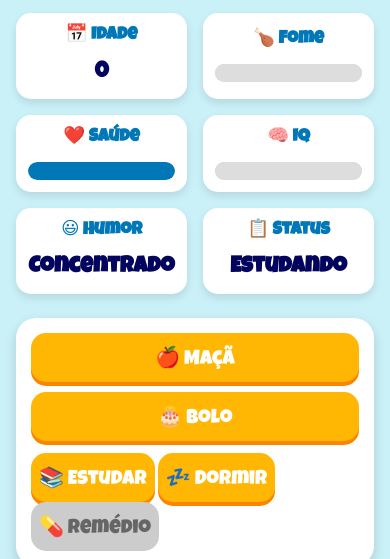
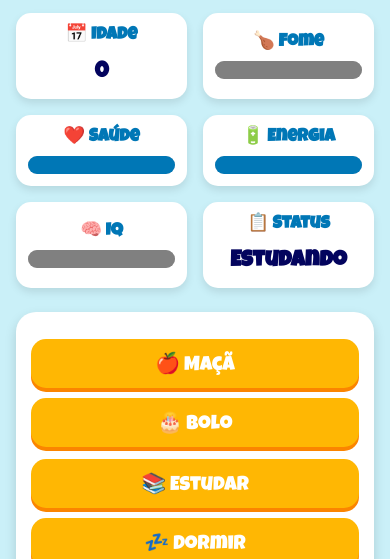
Before and after one commit to djulidjuli/DinoTamagotchi, a plain HTML site: page index.html in a window 390 px wide. Both pictures are taken after a click on the button "📚 Estudar". Shown: the part 285-844 px from the top of the page. Drawn offline with Linux system fonts and the light colour scheme.

Commit message:
Update index.html

```diff
--- a/index.html
+++ b/index.html
@@ -4,286 +4,123 @@
   <meta charset="UTF-8" />
   <meta name="viewport" content="width=device-width, initial-scale=1" />
   <title>Dino Tamagochi</title>
-
-  <!-- Fonte Luckiest Guy -->
   <link href="https://fonts.googleapis.com/css2?family=Luckiest+Guy&display=swap" rel="stylesheet" />
-
   <style>
-    * {
-      box-sizing: border-box;
+    * { box-sizing: border-box; }
+    body {
+      margin: 0; padding: 0 1rem 1rem;
+      font-family: 'Luckiest Guy', cursive;
+      background: #caf0f8; color: #023e8a;
+      display: flex; flex-direction: column; align-items: center;
+      min-height: 100vh; user-select: none;
     }
-
-    body {
-      margin: 0;
-      padding: 0 1rem 1rem;
-      font-family: 'Luckiest Guy', cursive;
-      background: #caf0f8;
-      color: #023e8a;
-      display: flex;
-      flex-direction: column;
-      align-items: center;
-      min-height: 100vh;
-      user-select: none;
-    }
-
-    h1 {
-      margin-bottom: 1rem;
-      font-size: 2.5rem;
-      color: #03045e;
-      text-align: center;
-    }
-
-    /* Pet */
-    .pet-container {
-      position: relative;
-      margin-bottom: 1rem;
-      width: 150px;
-      height: 150px;
-    }
-
-    #pet {
-      font-size: 120px;
-      text-align: center;
-      cursor: pointer;
-      user-select: none;
-      transition: transform 0.5s ease;
-    }
-
-    #emotion {
-      position: absolute;
-      top: 5px;
-      right: 5px;
-      font-size: 40px;
-      pointer-events: none;
-      user-select: none;
-    }
-
-    /* Painel de status */
+    h1 { margin-bottom: 1rem; font-size: 2.5rem; color: #03045e; text-align: center; }
+    .pet-container { position: relative; margin-bottom: 1rem; width: 150px; height: 150px; }
+    #pet { font-size: 120px; text-align: center; cursor: pointer; user-select: none; transition: transform 0.5s ease; }
+    #emotion { position: absolute; top: 5px; right: 5px; font-size: 40px; pointer-events: none; }
     .info-grid {
       display: grid;
       grid-template-columns: repeat(auto-fit, minmax(120px, 1fr));
-      gap: 16px;
-      width: 100%;
-      max-width: 480px;
-      margin-bottom: 1.5rem;
+      gap: 16px; width: 100%; max-width: 480px; margin-bottom: 1.5rem;
     }
-
     .info-box {
-      background: #ffffff;
-      border-radius: 15px;
+      background: #ffffff; border-radius: 15px;
       box-shadow: 0 4px 8px rgba(0,0,0,0.1);
-      padding: 12px;
-      text-align: center;
-      font-size: 1.2rem;
-      line-height: 1.3;
-      user-select: none;
-      display: flex;
-      flex-direction: column;
-      justify-content: center;
+      padding: 12px; text-align: center;
+      font-size: 1.2rem; line-height: 1.3;
+      display: flex; flex-direction: column; justify-content: center;
     }
-
-    .info-box span.label {
-      font-weight: bold;
-      font-size: 1.1rem;
-      margin-bottom: 6px;
-      color: #0077b6;
-    }
-
-    .info-box span.value {
-      font-weight: 600;
-      font-size: 1.4rem;
-      margin-top: 4px;
-      color: #03045e;
-    }
-
-    /* Barras de progresso customizadas */
+    .info-box span.label { font-weight: bold; font-size: 1.1rem; margin-bottom: 6px; color: #0077b6; }
+    .info-box span.value { font-weight: 600; font-size: 1.4rem; margin-top: 4px; color: #03045e; }
     progress {
-      width: 100%;
-      height: 18px;
-      border-radius: 12px;
-      overflow: hidden;
-      -webkit-appearance: none;
-      appearance: none;
-      background: #ddd;
-      margin-top: 6px;
+      width: 100%; height: 18px; border-radius: 12px;
+      overflow: hidden; background: #ddd;
       box-shadow: inset 0 2px 5px rgba(0,0,0,0.1);
     }
-    progress::-webkit-progress-bar {
-      background-color: #ddd;
-      border-radius: 12px;
+    progress::-webkit-progress-value { background-color: #0077b6; transition: width 0.4s ease; }
+    progress::-moz-progress-bar { background-color: #0077b6; transition: width 0.4s ease; }
+    .actions {
+      width: 100%; max-width: 480px;
+      background: #ffffff; border-radius: 20px;
+      box-shadow: 0 5px 12px rgba(0,0,0,0.15);
+      padding: 15px; margin-bottom: 1.5rem;
     }
-    progress::-webkit-progress-value {
-      border-radius: 12px;
-      background-color: #0077b6;
-      transition: width 0.4s ease;
+    .action-row {
+      display: flex; justify-content: space-around; flex-wrap: wrap; gap: 10px; margin-top: 12px;
     }
-    progress::-moz-progress-bar {
-      background-color: #0077b6;
-      border-radius: 12px;
-      transition: width 0.4s ease;
-    }
-
-    /* Ações */
-    .actions {
-      width: 100%;
-      max-width: 480px;
-      background: #ffffff;
-      border-radius: 20px;
-      box-shadow: 0 5px 12px rgba(0,0,0,0.15);
-      padding: 15px;
-      margin-bottom: 1.5rem;
-      user-select: none;
-    }
-
-    .food-buttons {
-      display: flex;
-      justify-content: space-around;
-      margin-bottom: 12px;
-      flex-wrap: wrap;
-      gap: 10px;
-    }
-
-    .food-buttons button, .actions > button {
+    button {
       flex: 1 1 120px;
-      background: #ffb703;
-      border: none;
-      border-radius: 15px;
+      background: #ffb703; border: none; border-radius: 15px;
       box-shadow: 0 4px #fb8500;
-      color: white;
-      font-size: 1.25rem;
+      color: white; font-size: 1.25rem;
       padding: 12px 8px;
       cursor: pointer;
-      transition: background-color 0.3s, transform 0.1s;
       font-family: 'Luckiest Guy', cursive;
-      user-select: none;
-      white-space: nowrap;
-      overflow: hidden;
-      text-overflow: ellipsis;
-      text-align: center;
+      user-select: none; white-space: nowrap; text-align: center;
     }
-
-    .food-buttons button:active, .actions > button:active {
+    button:active {
       background-color: #fb8500;
       transform: translateY(3px);
       box-shadow: 0 2px #c65f00;
     }
-
-    .actions > button:disabled, .food-buttons button:disabled {
-      background-color: #cccccc;
-      box-shadow: none;
-      cursor: not-allowed;
-      color: #666666;
+    button:disabled {
+      background-color: #cccccc; box-shadow: none;
+      cursor: not-allowed; color: #666666;
     }
-
-    /* Inventário */
     .inventory {
-      width: 100%;
-      max-width: 480px;
-      background: #ffffff;
-      border-radius: 20px;
+      width: 100%; max-width: 480px;
+      background: #ffffff; border-radius: 20px;
       box-shadow: 0 5px 12px rgba(0,0,0,0.15);
-      padding: 15px;
-      font-size: 1.1rem;
-      user-select: none;
+      padding: 15px; font-size: 1.1rem;
     }
-
-    /* Mensagens */
     #message {
-      font-size: 1.25rem;
-      margin-top: 1rem;
-      min-height: 1.5em;
-      text-align: center;
-      color: #0077b6;
-      font-weight: bold;
-      user-select: none;
+      font-size: 1.25rem; margin-top: 1rem;
+      min-height: 1.5em; text-align: center;
+      color: #0077b6; font-weight: bold;
     }
-
-    /* Animação emojis flutuantes */
     @keyframes floatUp {
-      0% {
-        opacity: 1;
-        transform: translateY(0);
-      }
-      100% {
-        opacity: 0;
-        transform: translateY(-60px);
-      }
+      0% { opacity: 1; transform: translateY(0); }
+      100% { opacity: 0; transform: translateY(-60px); }
     }
-
     .floating-emoji {
-      position: fixed;
-      font-size: 36px;
+      position: fixed; font-size: 36px;
       animation: floatUp 1.6s ease forwards;
-      pointer-events: none;
-      user-select: none;
-      z-index: 9999;
+      pointer-events: none; z-index: 9999;
     }
-
-    /* Responsive */
     @media (max-width: 400px) {
-      #pet {
-        font-size: 90px;
-      }
-      .actions > button, .food-buttons button {
-        flex: 1 1 100%;
-      }
-      .info-grid {
-        grid-template-columns: repeat(auto-fit, minmax(140px, 1fr));
-      }
+      #pet { font-size: 90px; }
+      button { flex: 1 1 100%; }
+      .info-grid { grid-template-columns: repeat(auto-fit, minmax(140px, 1fr)); }
     }
   </style>
 </head>
 <body>
-
   <h1>🦕 Raku Raku Dinokun</h1>
-
   <div class="pet-container">
-    <div id="pet" title="Clique para brincar!">🥚</div>
-    <div id="emotion" aria-label="Emoção do pet">🙂</div>
+    <div id="pet">🥚</div>
+    <div id="emotion">🙂</div>
   </div>
-
-  <div class="info-grid" role="list" aria-label="Status do pet">
-    <div class="info-box" role="listitem">
-      <span class="label">📅 Idade</span>
-      <span class="value" id="age">0</span>
+  <div class="info-grid">
+    <div class="info-box"><span class="label">📅 Idade</span><span class="value" id="age">0</span></div>
+    <div class="info-box"><span class="label">🍗 Fome</span><progress id="hunger" max="10" value="0"></progress></div>
+    <div class="info-box"><span class="label">❤️ Saúde</span><progress id="health" max="100" value="100"></progress></div>
+    <div class="info-box"><span class="label">🔋 Energia</span><progress id="energy" max="100" value="100"></progress></div>
+    <div class="info-box"><span class="label">🧠 IQ</span><progress id="intelligence" max="100" value="0"></progress></div>
+    <div class="info-box"><span class="label">📋 Status</span><span class="value" id="status">Esperando</span></div>
+  </div>
+  <div class="actions">
+    <div class="action-row">
+      <button id="feedApple">🍎 Maçã</button>
+      <button id="feedCake">🎂 Bolo</button>
     </div>
-    <div class="info-box" role="listitem">
-      <span class="label">🍗 Fome</span>
-      <progress id="hunger" max="10" value="0"></progress>
-    </div>
-    <div class="info-box" role="listitem">
-      <span class="label">❤️ Saúde</span>
-      <progress id="health" max="100" value="100"></progress>
-    </div>
-    <div class="info-box" role="listitem">
-      <span class="label">🧠 IQ</span>
-      <progress id="intelligence" max="100" value="0"></progress>
-    </div>
-    <div class="info-box" role="listitem">
-      <span class="label">😃 Humor</span>
-      <span class="value" id="mood">Normal</span>
-    </div>
-    <div class="info-box" role="listitem">
-      <span class="label">📋 Status</span>
-      <span class="value" id="status">Esperando</span>
+    <div class="action-row">
+      <button id="btnStudy">📚 Estudar</button>
+      <button id="btnSleep">💤 Dormir</button>
+      <button id="btnHeal">💊 Remédio</button>
     </div>
   </div>
-
-  <div class="actions" role="region" aria-label="Ações disponíveis">
-    <div class="food-buttons">
-      <button id="feedApple" aria-label="Dar maçã">🍎 Maçã</button>
-      <button id="feedCake" aria-label="Dar bolo">🎂 Bolo</button>
-    </div>
-    <button id="btnStudy" aria-label="Estudar">📚 Estudar</button>
-    <button id="btnSleep" aria-label="Dormir">💤 Dormir</button>
-    <button id="btnHeal" aria-label="Dar remédio">💊 Remédio</button>
-  </div>
-
-  <div class="inventory" aria-live="polite" aria-atomic="true">
-    <strong>Inventário:</strong> <span id="inventory-items">Nenhum</span>
-  </div>
-
-  <div id="message" aria-live="polite" aria-atomic="true"></div>
+  <div class="inventory"><strong>Inventário:</strong> <span id="inventory-items">Nenhum</span></div>
+  <div id="message"></div>
 
   <script>
     const petEl = document.getElementById('pet');
@@ -291,8 +128,8 @@
     const ageEl = document.getElementById('age');
     const hungerEl = document.getElementById('hunger');
     const healthEl = document.getElementById('health');
+    const energyEl = document.getElementById('energy');
     const intelligenceEl = document.getElementById('intelligence');
-    const moodEl = document.getElementById('mood');
     const statusEl = document.getElementById('status');
     const invEl = document.getElementById('inventory-items');
     const messageEl = document.getElementById('message');
@@ -303,15 +140,17 @@
     const btnSleep = document.getElementById('btnSleep');
     const btnHeal = document.getElementById('btnHeal');
 
-    // Dino evolução por idade
     const EVOLUTIONS = [
-      { age: 0, emoji: '🥚', name: 'Ovo' },
-      { age: 2, emoji: '🦕', name: 'Filhote' },
-      { age: 5, emoji: '🦖', name: 'Jovem' },
-      { age: 8, emoji: '🐉', name: 'Adulto' },
-      { age: 12, emoji: '🐲', name: 'Dragão' },
-      { age: 16, emoji: '👹', name: 'Monstro' },
-      { age: 20, emoji: '👾', name: 'Alienígena' }
+      { age: 0, emoji: '🥚' },
+      { age: 1, emoji: '🐣' },
+      { age: 2, emoji: '🐥' },
+      { age: 3, emoji: '🐔' },
+      { age: 4, emoji: '🦕' },
+      { age: 7, emoji: '🦖' },
+      { age: 10, emoji: '🐉' },
+      { age: 14, emoji: '🐲' },
+      { age: 18, emoji: '👹' },
+      { age: 22, emoji: '👾' },
     ];
 
     const FOODS = {
@@ -320,18 +159,10 @@
     };
 
     let state = {
-      age: 0,
-      hunger: 0,
-      health: 100,
-      intelligence: 0,
-      status: 'Esperando',
-      isSick: false,
-      inventory: {
-        medicine: 0,
-      },
+      age: 0, hunger: 0, health: 100, energy: 100, intelligence: 0,
+      status: 'Esperando', isSick: false, inventory: { medicine: 0 }
     };
 
-    // Retorna emoji conforme idade
     function getEmoji() {
       let evo = EVOLUTIONS[0];
       for (const e of EVOLUTIONS) {
@@ -340,102 +171,44 @@
       return evo.emoji;
     }
 
-    // Atualiza humor e emoção
-    function updateMood() {
-      let emo = '🙂';
-
-      if (state.health <= 0) {
-        state.status = 'Morto';
-        emo = '💀';
-      } else if (state.isSick) {
-        state.status = 'Doente';
-        emo = '🤒';
-      } else if (state.hunger > 7) {
-        state.status = 'Faminto';
-        emo = '😣';
-      } else if (state.status === 'Brincando') {
-        emo = '😄';
-      } else if (state.status === 'Estudando') {
-        emo = '🤓';
-      } else if (state.status === 'Dormindo') {
-        emo = '😴';
-      } else if (state.status === 'Alimentado') {
-        emo = '😋';
-      } else if (state.status === 'Curado') {
-        emo = '😊';
-      } else if (state.status === 'Esperando') {
-        emo = '🙂';
-      }
-
-      emotionEl.textContent = emo;
-
-      // Texto humor
-      if (state.health <= 0) {
-        moodEl.textContent = 'Morto';
-      } else if (state.isSick) {
-        moodEl.textContent = 'Doente';
-      } else if (state.hunger > 7) {
-        moodEl.textContent = 'Faminto';
-      } else if (state.status === 'Brincando') {
-        moodEl.textContent = 'Feliz';
-      } else if (state.status === 'Estudando') {
-        moodEl.textContent = 'Concentrado';
-      } else if (state.status === 'Dormindo') {
-        moodEl.textContent = 'Descansando';
-      } else if (state.status === 'Alimentado') {
-        moodEl.textContent = 'Satisfeito';
-      } else if (state.status === 'Curado') {
-        moodEl.textContent = 'Recuperado';
-      } else {
-        moodEl.textContent = 'Normal';
-      }
-    }
-
-    // Atualiza UI
     function updateUI() {
       ageEl.textContent = state.age;
       hungerEl.value = state.hunger;
-      healthEl.value = state.health > 0 ? state.health : 0;
+      healthEl.value = Math.max(0, state.health);
+      energyEl.value = Math.max(0, state.energy);
       intelligenceEl.value = Math.min(state.intelligence, 100);
-      statusEl.textContent = state.status;
+      statusEl.textContent = state.health <= 0 ? 'Morto' : state.status;
       petEl.textContent = getEmoji();
-
-      let invStr = [];
-      if (state.inventory.medicine > 0) invStr.push(`💊 x${state.inventory.medicine}`);
-      if (invStr.length === 0) invStr.push('Nenhum');
-      invEl.textContent = invStr.join(', ');
-
-      btnHeal.disabled = (state.inventory.medicine === 0 || state.health <= 0);
-
+      emotionEl.textContent = state.health <= 0 ? '💀' :
+        state.isSick ? '🤒' :
+        state.hunger > 7 ? '😣' :
+        state.status === 'Dormindo' ? '😴' :
+        state.status === 'Estudando' ? '🤓' :
+        state.status === 'Alimentado' ? '😋' :
+        state.status === 'Brincando' ? '😄' :
+        '🙂';
+      let inv = [];
+      if (state.inventory.medicine > 0) inv.push(`💊 x${state.inventory.medicine}`);
+      invEl.textContent = inv.length ? inv.join(', ') : 'Nenhum';
       const disabled = (state.health <= 0);
       btnApple.disabled = disabled;
       btnCake.disabled = disabled;
       btnStudy.disabled = disabled;
       btnSleep.disabled = disabled;
-      if (!disabled && state.status !== 'Morto') {
-        statusEl.textContent = state.status;
-      } else {
-        statusEl.textContent = 'Morto';
-      }
-
-      updateMood();
+      btnHeal.disabled = disabled || state.inventory.medicine === 0 || !state.isSick;
     }
 
-    // Emoji flutuante
     function showReward(emoji) {
       const d = document.createElement('div');
       d.className = 'floating-emoji';
       d.textContent = emoji;
-
       const rect = petEl.getBoundingClientRect();
       d.style.left = (rect.left + rect.width / 2 + (Math.random() * 60 - 30)) + 'px';
       d.style.top = (rect.top + rect.height / 2) + 'px';
-
       document.body.appendChild(d);
       setTimeout(() => d.remove(), 1600);
     }
 
-    // Ações
     function feed(food) {
       if (state.health <= 0) return;
       state.hunger = Math.max(0, state.hunger - FOODS[food].hunger);
@@ -445,8 +218,9 @@
     }
 
     function study() {
-      if (state.health <= 0) return;
+      if (state.health <= 0 || state.energy < 10) return;
       state.intelligence++;
+      state.energy = Math.max(0, state.energy - 10);
       state.status = 'Estudando';
       showReward('📚');
       updateUI();
@@ -456,13 +230,14 @@
       if (state.health <= 0) return;
       state.status = 'Dormindo';
       state.health = Math.min(100, state.health + 10);
+      state.energy = Math.min(100, state.energy + 20);
       showReward('💤');
       updateUI();
     }
 
     function heal() {
-      if (state.health <= 0) return;
-      if (state.isSick && state.inventory.medicine > 0) {
+      if (state.health <= 0 || state.inventory.medicine === 0) return;
+      if (state.isSick) {
         state.isSick = false;
         state.inventory.medicine--;
         state.health = Math.min(100, state.health + 20);
@@ -472,7 +247,6 @@
       }
     }
 
-    // Eventos aleatórios
     function randomEvent() {
       if (state.health <= 0) return;
       const r = Math.random();
@@ -481,55 +255,45 @@
         state.status = 'Doente';
       } else if (r >= 0.1 && r < 0.2) {
         state.inventory.medicine++;
-        state.status = 'Recebeu remédio 💊';
         messageEl.textContent = 'Você recebeu um remédio!';
         setTimeout(() => { messageEl.textContent = ''; }, 3000);
       }
       updateUI();
     }
 
-    // Envelhecer
     function ageUp() {
       if (state.health <= 0) return;
       state.age++;
       if (state.age % 2 === 0) {
         state.hunger = Math.min(10, state.hunger + 1);
+        state.energy = Math.max(0, state.energy - 5);
       }
-      if (state.isSick) {
-        state.health = Math.max(0, state.health - 10);
-      }
-      if (state.hunger > 7) {
-        state.health = Math.max(0, state.health - 5);
-      }
+      if (state.isSick) state.health = Math.max(0, state.health - 10);
+      if (state.hunger > 7) state.health = Math.max(0, state.health - 5);
       updateUI();
     }
 
-    // Movimento leve do pet
     function petMove() {
       const x = Math.random() * 10 - 5;
       const y = Math.random() * 10 - 5;
       petEl.style.transform = `translate(${x}px, ${y}px)`;
     }
 
-    // Inicializa UI
     updateUI();
-
-    // Intervalos
     setInterval(randomEvent, 15000);
-    setInterval(ageUp, 40000); // Cresce mais devagar
+    setInterval(ageUp, 40000);
     setInterval(petMove, 4000);
 
-    // Eventos dos botões
     btnApple.addEventListener('click', () => feed('apple'));
     btnCake.addEventListener('click', () => feed('cake'));
     btnStudy.addEventListener('click', study);
     btnSleep.addEventListener('click', sleep);
     btnHeal.addEventListener('click', heal);
 
-    // Clique no pet para brincar
     petEl.addEventListener('click', () => {
-      if (state.health <= 0) return;
+      if (state.health <= 0 || state.energy < 5) return;
       state.status = 'Brincando';
+      state.energy = Math.max(0, state.energy - 5);
       showReward('🎉');
       updateUI();
     });
```
